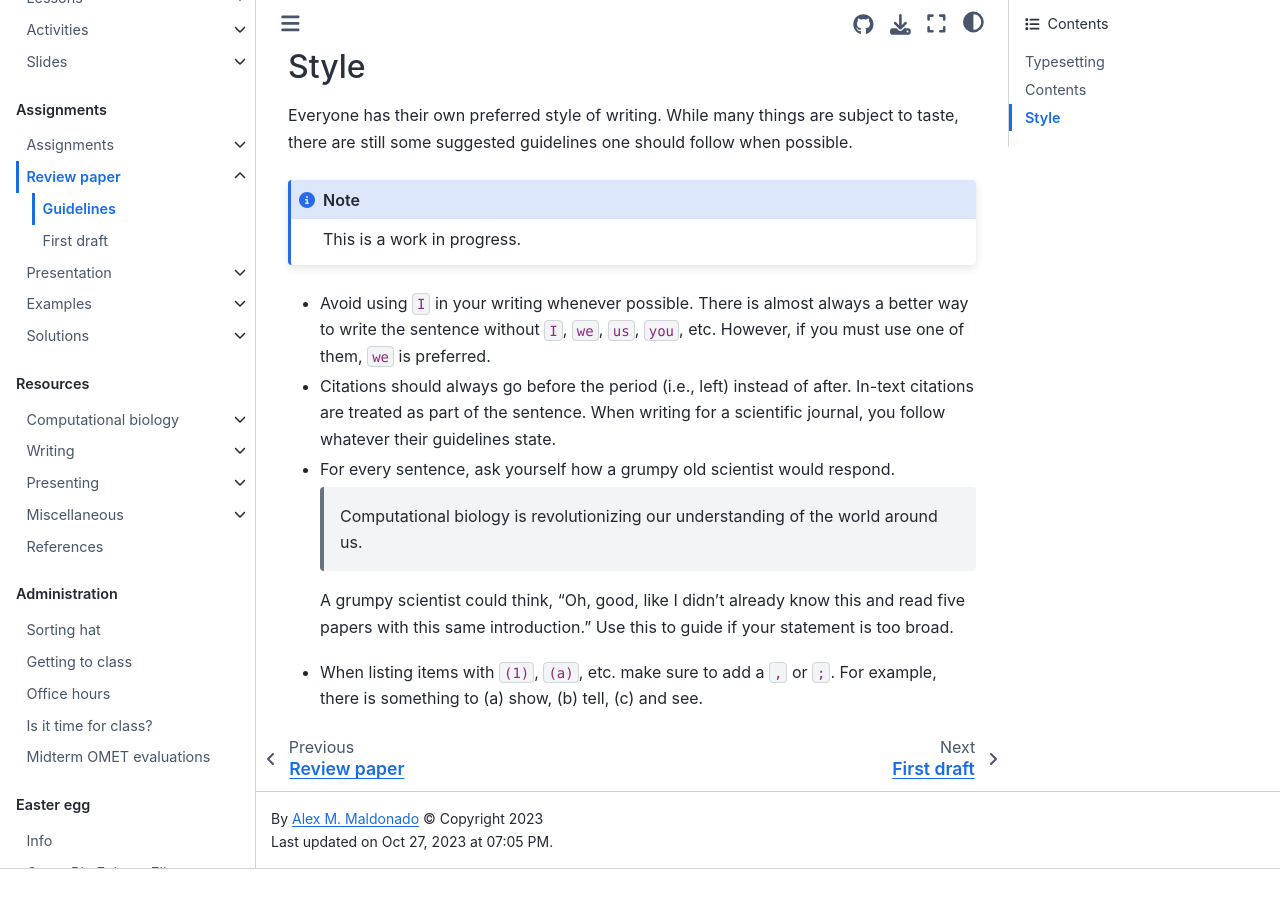
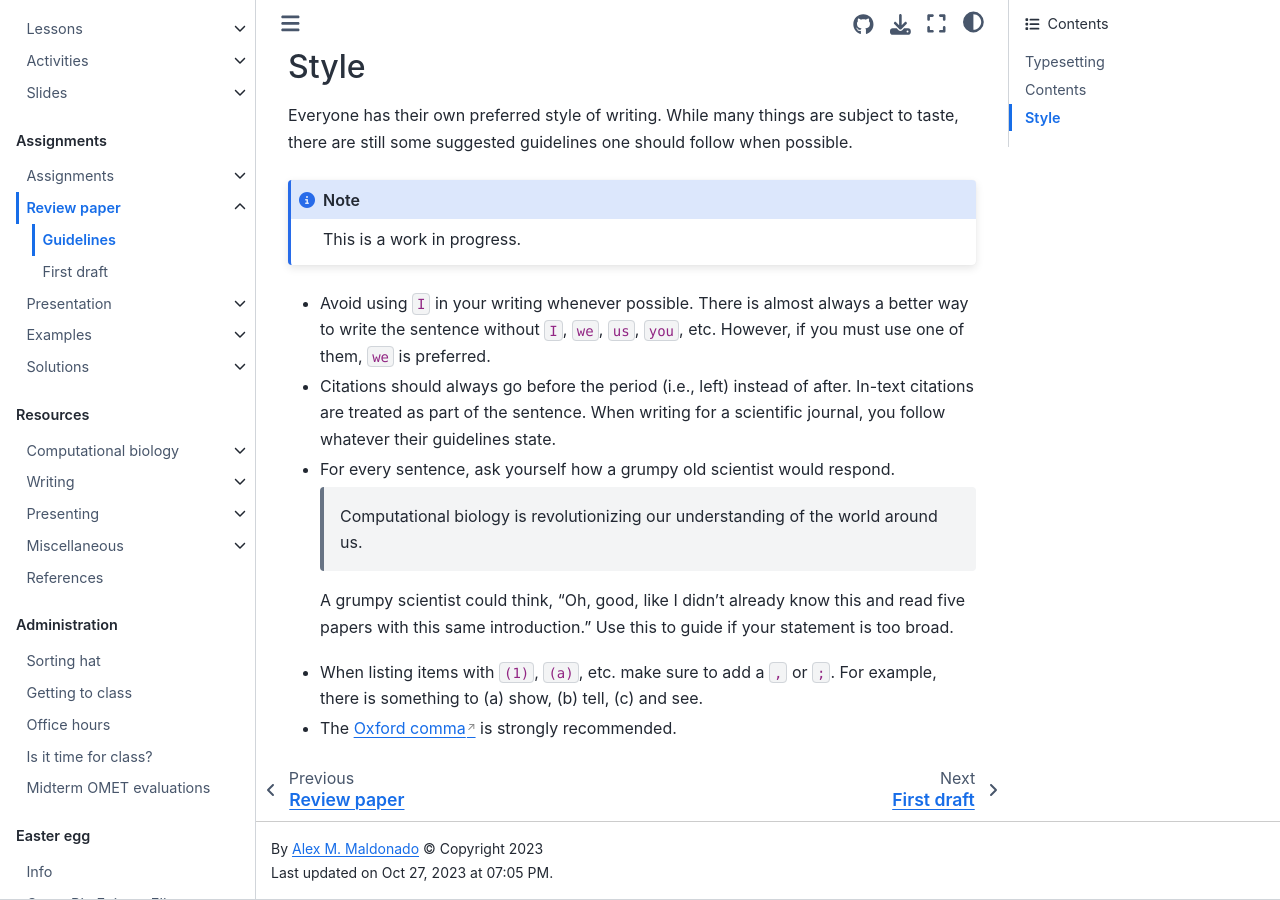
Before and after one commit to oasci/pitt-biosc1630-2023f, a Jupyter Book: the page built from book/assignments/paper/guidelines.md, in a window 1280 px wide and 900 px high, scrolled down 2409 px. Built offline with Jupyter Book 1.0.4 settings and Sphinx 7.4.7 and the Sphinx Book theme 1.1.4, drawn with Linux system fonts in a browser that asks for light colours; pages that are not in the unit, such as notebooks, are missing from menus; before the commit the page ends 3278 px from its top, so only the background shows below that.

Commit message:
Oxford comma

```diff
--- a/book/assignments/paper/guidelines.md
+++ b/book/assignments/paper/guidelines.md
@@ -98,3 +98,4 @@ This is a work in progress.
   Use this to guide if your statement is too broad.
 - When listing items with `(1)`, `(a)`, etc. make sure to add a `,` or `;`.
   For example, there is something to (a) show, (b) tell, (c) and see.
+- The [Oxford comma](https://en.wikipedia.org/wiki/Serial_comma) is strongly recommended.
```
